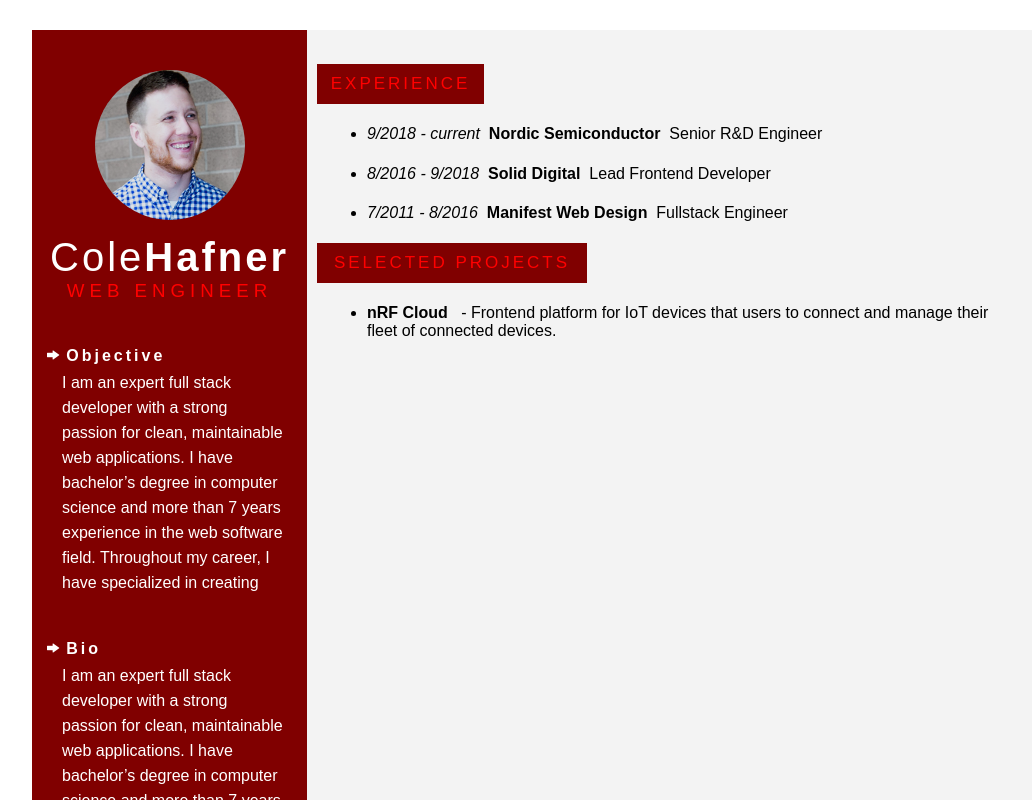
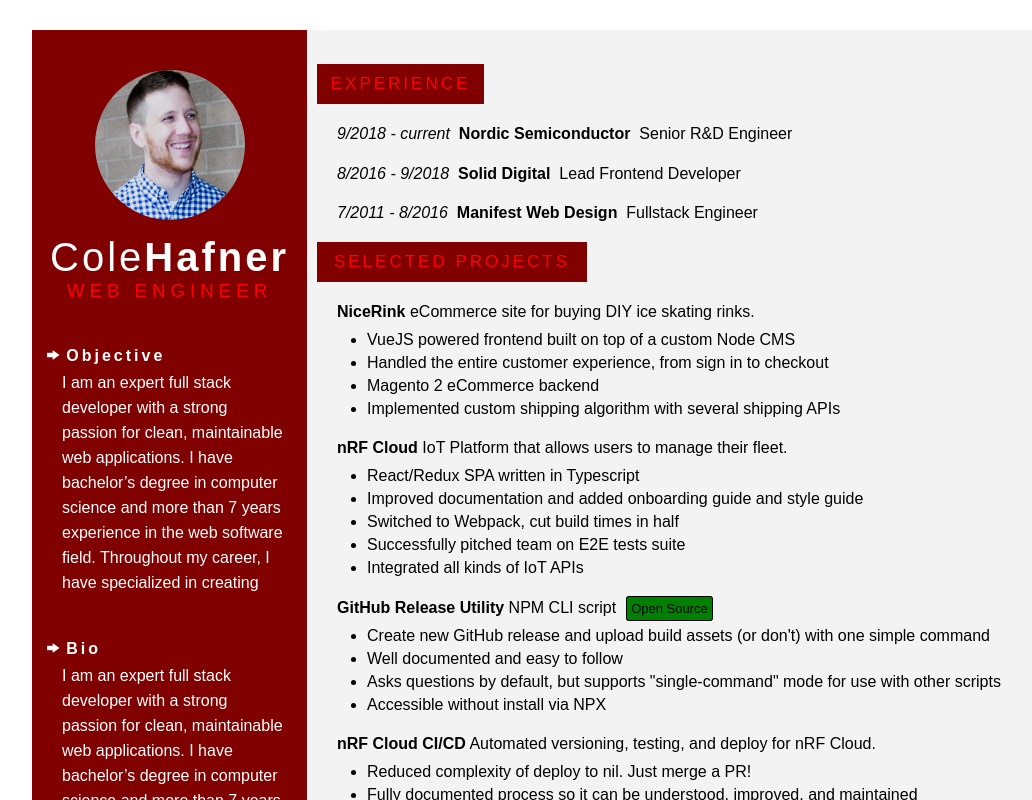
Before and after one commit to coleHafner/v3.colehafner.com, a React app: page /resume in a window 1280 px wide. Shown: the top 800 px of the page, without its empty margins (108-1140 px from the left). Built offline with nearby package versions, Linux system fonts and the light colour scheme; what typescript-debounce-decorator would draw is missing.

Commit message:
feat: added experience. cleaned up UI

```diff
--- a/src/components/Resume.tsx
+++ b/src/components/Resume.tsx
@@ -1,5 +1,25 @@
 import * as React from 'react';
 import { getTitle } from '../utils';
+
+enum ProjectStatus {
+	OpenSource,
+	Proprietary,
+}
+
+export const StatusBadge: React.FunctionComponent<{
+	status: ProjectStatus,
+}> = ({
+	status,
+}): JSX.Element => {
+	return status === ProjectStatus.OpenSource
+		? (
+			<div className={status === ProjectStatus.OpenSource ? 'status-badge open-source' : 'status-badge'}>
+				{status === ProjectStatus.OpenSource ? 'Open Source' : 'Closed'}
+			</div>
+		) : (
+			<span></span>
+		);
+};
 
 export const Resume: React.FunctionComponent = () => {
 	React.useEffect(() => {
@@ -41,12 +61,90 @@
 	}];
 
 	const projects = [{
+		name: 'NiceRink',
+		link: 'https://www.nicerink.com/rink-builder',
+		desc: 'eCommerce site for buying DIY ice skating rinks.',
+		status: ProjectStatus.Proprietary,
+		type: 'site',
+		technologies: [
+			'VueJS',
+			'Magento 2',
+			'Node',
+			'SASS',
+			'GrassHopper CMS',
+		],
+		factoids: [
+			'VueJS powered frontend built on top of a custom Node CMS',
+			'Handled the entire customer experience, from sign in to checkout',
+			'Magento 2 eCommerce backend',
+			'Implemented custom shipping algorithm with several shipping APIs',
+		],
+	}, {
 		name: 'nRF Cloud',
 		link: 'https://nrfcloud.com',
-		technologies: ['React', 'Redux', 'HTML', 'SASS', ],
-		desc: 'Frontend platform for IoT devices that users to connect and manage their fleet of connected devices.',
-		status: 'CLOSED',
+		desc: 'IoT Platform that allows users to manage their fleet.',
+		status: ProjectStatus.Proprietary,
 		type: 'site',
+		technologies: [
+			'HTML',
+			'MQTT',
+			'React',
+			'Redux',
+			'SASS',
+			'Typescript',
+			'GraphQL',
+			'Webpack',
+		],
+		factoids: [
+			'React/Redux SPA written in Typescript',
+			'Improved documentation and added onboarding guide and style guide',
+			'Switched to Webpack, cut build times in half',
+			'Successfully pitched team on E2E tests suite',
+			'Integrated all kinds of IoT APIs',
+		],
+	}, {
+		name: 'GitHub Release Utility',
+		link: 'https://github.com/nRFCloud/github-release-util#nrfcloudgithub-release-util',
+		desc: 'NPM CLI script',
+		status: ProjectStatus.OpenSource,
+		type: 'site',
+		technologies: [
+			'GitHub API',
+			'Node',
+			'CommanderJS',
+			'NPM',
+			'NPX',
+			'Typescript',
+		],
+		factoids: [
+			'Create new GitHub release and upload build assets (or don\'t) with one simple command',
+			'Well documented and easy to follow',
+			'Asks questions by default, but supports "single-command" mode for use with other scripts',
+			'Accessible without install via NPX',
+		],
+	}, {
+		name: 'nRF Cloud CI/CD',
+		link: 'https://medium.com/@colehafner/setting-up-ci-cd-with-aws-codebuild-eec06137c680',
+		desc: 'Automated versioning, testing, and deploy for nRF Cloud.',
+		status: ProjectStatus.Proprietary,
+		type: 'site',
+		technologies: [
+			'AWS CodeBuild',
+			'GitHub API',
+			'AWS S3',
+			'YAML',
+			'AWS CloudFront',
+			'AWS WAF',
+			'AWS CloudFormation',
+		],
+		factoids: [
+			'Reduced complexity of deploy to nil. Just merge a PR!',
+			'Fully documented process so it can be understood, improved, and maintained',
+			'Built custom version detection, GitHub release script, and other utilities',
+			'Successfully converted team to Angular commit convetion',
+			'Fully locked down beta site to whitelisted IPs',
+			'Integrated headless E2E test suite',
+		],
 	}];
 
 	return (
@@ -156,14 +254,21 @@
 							desc,
 							status,
 							type,
-						}) => {return (
+							factoids,
+						}) =>
 							<li>
 								<h4>
-									<strong>{name}&nbsp;&nbsp;</strong>{' - '}
+									<strong>{name}</strong>{' '}
 									{desc}
+									<StatusBadge status={status} />
 								</h4>
-							</li>
-						)})}
+								<ul className="factoids">
+									{factoids.map(fact =>
+										<li key={fact}>{fact}</li>,
+									)}
+								</ul>
+							</li>,
+						)}
 					</ul>
 				</div>
 			</div>
--- a/src/styles.scss
+++ b/src/styles.scss
@@ -450,10 +450,35 @@
 		}
 	}
 
+	.status-badge {
+		background-color: yellow;
+		border-radius: 3px;
+		padding: 4px;
+		display: inline;
+		font-size: 13px;
+		border: 1px solid #000;
+		max-width: 100px;
+		text-align: center;
+		margin-left: 10px;
+
+
+		&.open-source {
+			background-color: green;
+		}
+	}
+
 	.content {
 		margin-left: 275px;
 		padding: 20px;
 
+		ul {
+			margin-bottom: 20px;
+			list-style: none;
+			margin-left: 0;
+			padding-left: 10px;
+		}
+
+		.sect {
 			h2 {
 				color: #999;
 				width: 147px;
@@ -468,10 +493,24 @@
 				font-size: 17px;
 				position: relative;
 				left: -10px;
-			margin-bottom: 10px;
+				margin-bottom: 0;
 
 				&.projects {
 					width: 250px;
+				}
+			}
+
+			h4 {
+				margin-bottom: 10px;
+			}
+
+			ul.factoids {
+				list-style: disc;
+				padding-left: 30px;
+
+				li {
+					margin-bottom: 5px;
+				}
 			}
 		}
 	}
```
Lines whose indentation alone changed are shown as unchanged.
